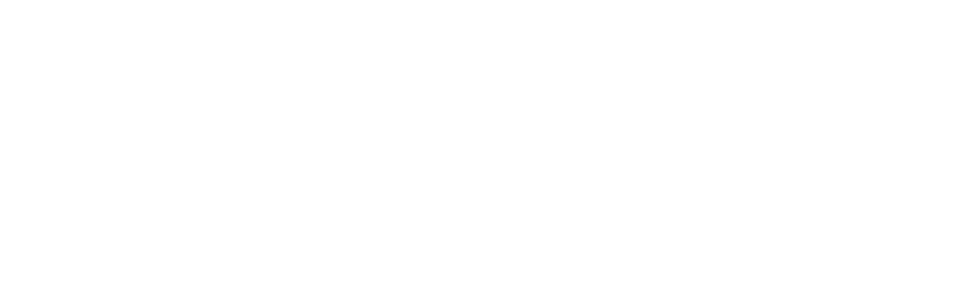
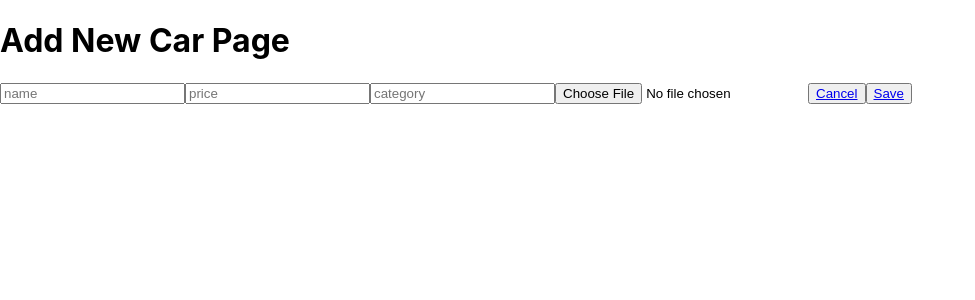
Before and after one commit to Hawinf/6.5-Authentication-CRUD, a React (Create React App) app: page /addcar in a window 1280 px wide. Before the commit this address had no page. Shown: the top 300 px of the page, without its empty margins (0-975 px from the left). Built offline with nearby package versions, Linux system fonts and the light colour scheme; sample sign-in values are in the browser's storage.

Commit message:
starting CRUD

```diff
--- a/src/App.js
+++ b/src/App.js
@@ -3,6 +3,7 @@ import Homepage from './pages/Homepage';
 import Login from './pages/Login';
 import Register from './pages/Register';
 import Discovery from './pages/Discovery';
+import AddNewCar from './pages/AddNewCar';
 import ProtectedRouteV1 from './hoc/ProtectedRouteV1';
 import ProtectedRoutesV2 from './hoc/ProtectedRouteV2';
 
@@ -15,6 +16,7 @@ function App() {
       <Route path='/register' element={<Register/>} />
       <Route element={<ProtectedRouteV1 />}>
           <Route path='/discovery' element={<Discovery/>} />
+          <Route path='/addcar' element={<AddNewCar />} />
       </Route>
       {/* Above how to use ProtectedRoutev1 */}
       {/* Below how to use ProtectedRouteV2 */}
--- a/src/const/endpoint.js
+++ b/src/const/endpoint.js
@@ -1,4 +1,5 @@
 export const API = {
     REGISTER : 'https://api-car-rental.binaracademy.org/admin/auth/register',
     LOGIN : 'https://api-car-rental.binaracademy.org/admin/auth/login',
+    LISTCARS : 'https://bootcamp-rent-cars.herokuapp.com/admin/v2/car?page=1&pageSize=10',
 };
--- a/src/hoc/ProtectedRouteV1.js
+++ b/src/hoc/ProtectedRouteV1.js
@@ -24,6 +24,7 @@ const ProtectedRouteV1 = () => {
     console.log('loading')
     if(loading) {
         return 'Loadinggg'
+
     }
 
     // Part 3
--- /dev/null
+++ b/src/pages/AddNewCar.js
@@ -0,0 +1,51 @@
+import React, { useState } from "react";
+import { Link } from "react-router-dom";
+
+const AddNewCar = () => {
+    const [name, setName] = useState('');
+    const [price, setPrice] = useState('');
+    const [category, setCategory] = useState('');
+    const [image, setImage] = useState(null);
+
+    const handleName = (e) => {
+        // console.log(e.target.value)
+        setName(e.target.value)
+    }
+    const handlePrice = (e) => {
+        // console.log(e.target.value)
+        setPrice(e.target.value)
+    }
+    const handleCatgeory = (e) => {
+        // console.log(e.target.value)
+        setCategory(e.target.value)
+    }
+    const handleImage = (e) => {
+        setImage(e.target.files[0])
+    }
+
+    const handleCreate = () => {
+
+    }
+
+    return(
+        <div>
+            <h1>Add New Car Page</h1>
+            <input onChange={handleName} placeholder="name" />
+            <input onChange={handlePrice} placeholder="price" />
+            <input onChange={handleCatgeory} placeholder="category" />
+            <input onChange={handleImage} type="file" />
+            <button>
+                <Link to='/discovery'>
+                    Cancel
+                </Link>
+            </button>
+            <button>
+                <Link>
+                    Save
+                </Link>
+            </button>
+        </div>
+    )
+}
+
+export default AddNewCar;
--- a/src/pages/Discovery.js
+++ b/src/pages/Discovery.js
@@ -1,11 +1,53 @@
-import React from "react";
+import React, { useEffect, useState } from "react";
 import Navbar from "./Navbar";
+import AddNewCar from "./AddNewCar";
+import { API } from "../const/endpoint";
+import axios from "axios";
+import { Link } from "react-router-dom";
 
 const Discovery = () => {
+    const [getCars, setGetCars] = useState([]);
+    // console.log(getCars, 'this is GetCars')
+
+    useEffect(() => {
+        const token = localStorage.getItem('token');
+
+        const config = {
+            headers: {
+                access_token : token,
+            }
+        }
+
+        axios
+            .get(API.LISTCARS, config)
+            .then((res) => {
+                // console.log(res)
+                setGetCars(res.data.cars)
+            })
+            .catch((err) => console.log(err))
+   },[])
+
     return (
         <div>
             <h1>This is Discovery</h1>
             <Navbar />
+            <button>
+                <Link to='/addcar'>
+                    Add New Car
+                </Link>
+            </button>
+            {
+                getCars.length && (
+                    getCars.map(item => (
+                        <div>
+                            {/* <img src={item.image} /> */}
+                            <h1>{item.name}</h1>
+                            <p>{item.price}</p>
+                            <p>{item.category}</p>
+                        </div>
+                    ))
+                )
+            }
         </div>
     );
 };
```
